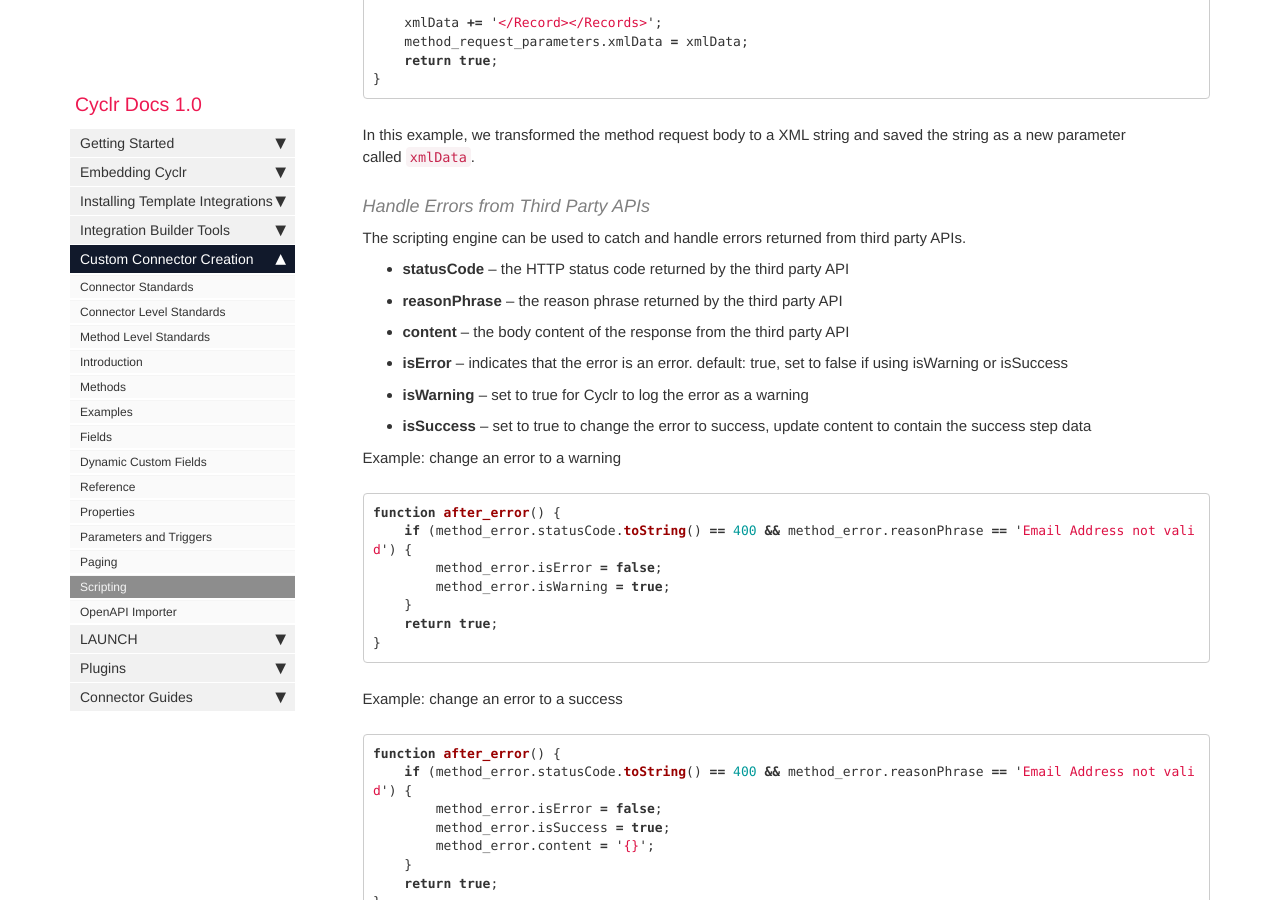
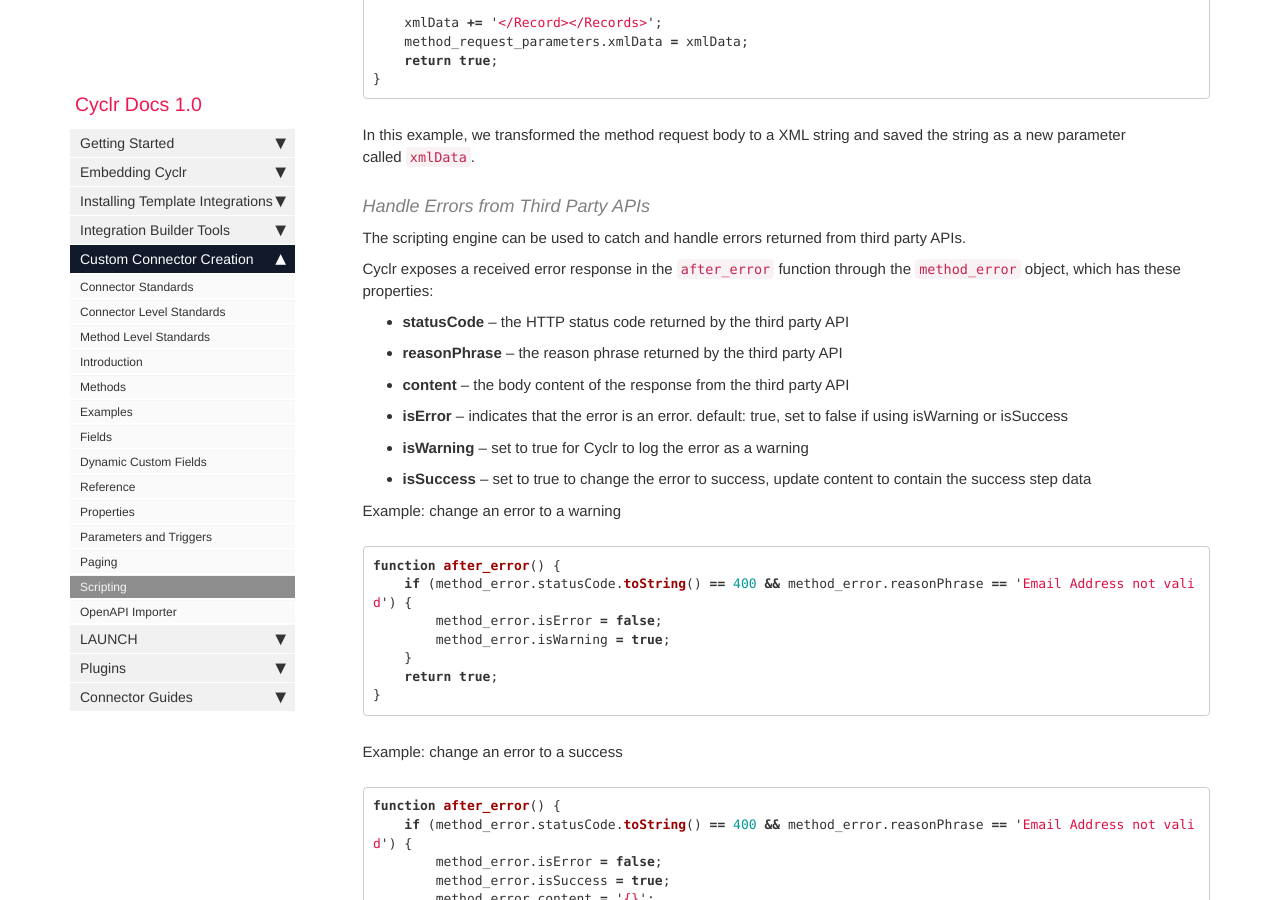
Before and after one commit to sneakysneak/docs, a Jekyll site: the page built from pages/custom-connectors/scripting.md, in a window 1280 px wide and 900 px high, scrolled down 9890 px. Built offline with Jekyll 4.4.1, drawn with Linux system fonts in a browser that asks for light colours; nearby versions of some CDN libraries; comment, search, counter and statistics services are not loaded; some of the changed text lies outside the part shown.

Commit message:
Tweaked "method_error" details and corrected object name.

```diff
--- a/pages/custom-connectors/scripting.md
+++ b/pages/custom-connectors/scripting.md
@@ -113,7 +113,7 @@ Function is called when Cyclr received an error from an external API.
 
 ###### Global object
 
-*   **error_response**: Details of the error, see : **Handle Errors from Third Party APIs** further down for more information on handling errors
+*   **method_error**: Details of the error, see: **Handle Errors from Third Party APIs** further down for more information on handling errors
 *   **cycle_variables**: Allows access to Cycle variables.  Changes are not persisted.
 *   **return**: true
 
@@ -428,12 +428,14 @@ In this example, we transformed the method request body to a XML string and save
 
 The scripting engine can be used to catch and handle errors returned from third party APIs.
 
-*   **statusCode **– the HTTP status code returned by the third party API
+Cyclr exposes a received error response in the `after_error` function through the `method_error` object, which has these properties:
+
+*   **statusCode** – the HTTP status code returned by the third party API
 *   **reasonPhrase** – the reason phrase returned by the third party API
-*   **content **– the body content of the response from the third party API
+*   **content** – the body content of the response from the third party API
 *   **isError** – indicates that the error is an error. default: true, set to false if using isWarning or isSuccess
-*   **isWarning **– set to true for Cyclr to log the error as a warning
-*   **isSuccess **– set to true to change the error to success, update content to contain the success step data
+*   **isWarning** – set to true for Cyclr to log the error as a warning
+*   **isSuccess** – set to true to change the error to success, update content to contain the success step data
 
 Example: change an error to a warning
 
```
